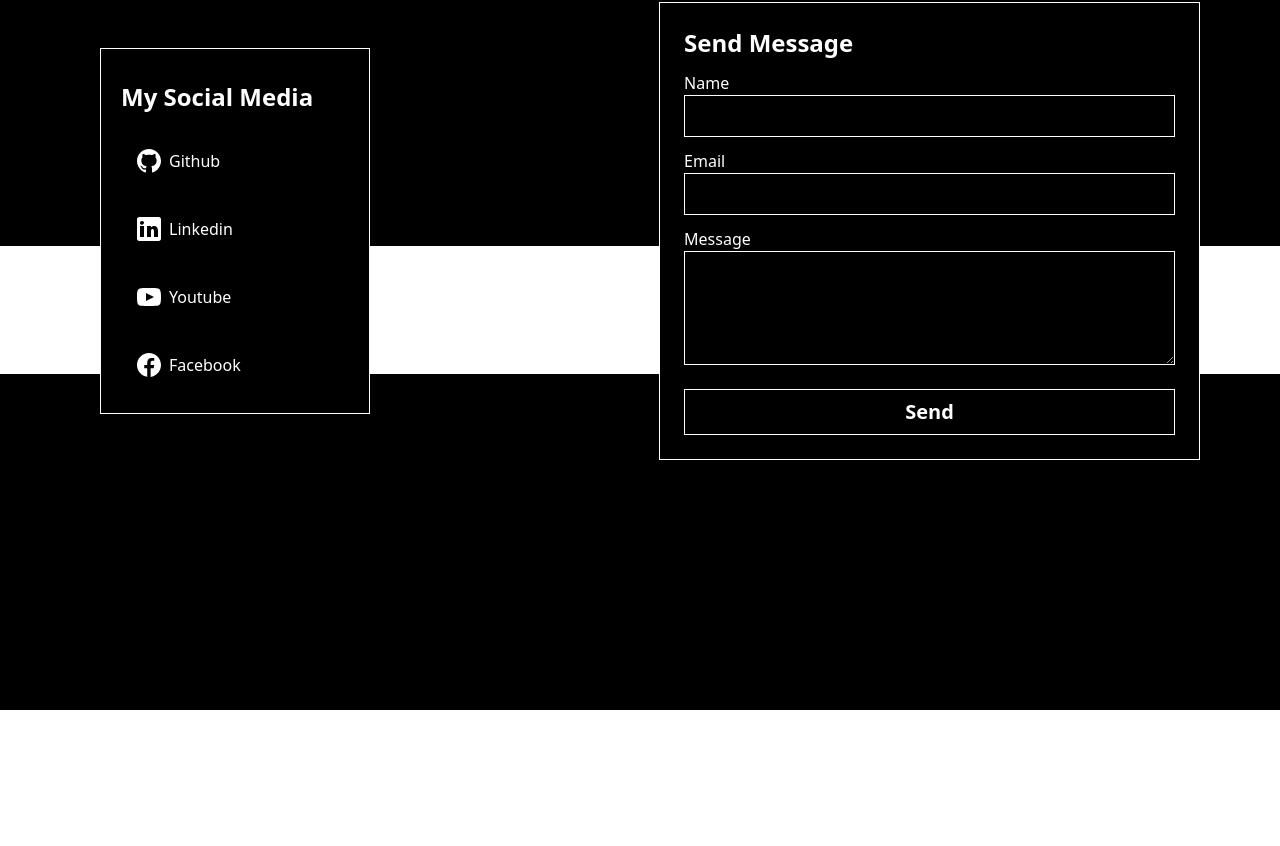
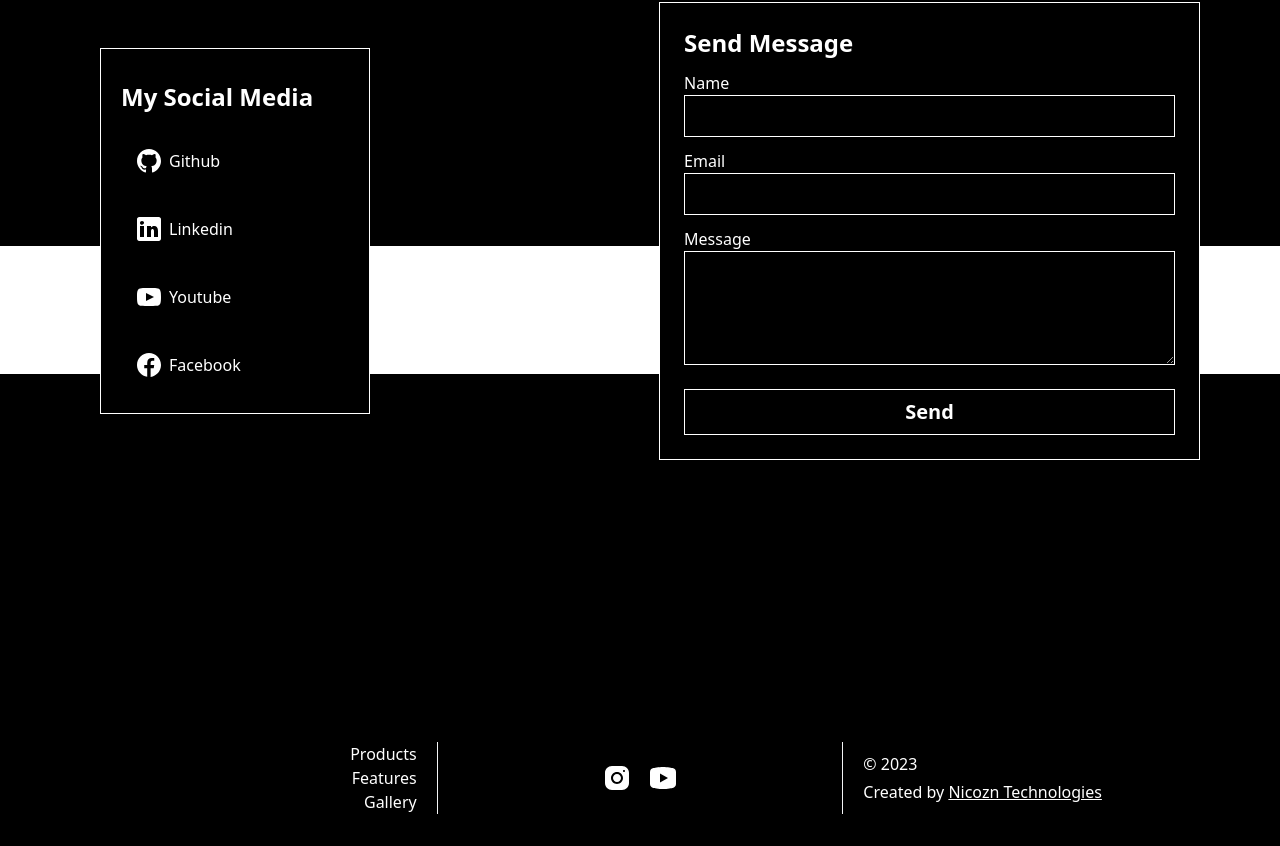
Before and after one commit to GRimAce11/Taponn-Digital, a React (Vite) app: page / in a window 1280 px wide. Shown: the part 2490-3336 px from the top of the page. Before the commit the page ends 3200 px from the top, so only its background shows below. Built offline with nearby package versions, Linux system fonts and the light colour scheme.

Commit message:
footer added

```diff
--- a/src/Global/Footer.jsx
+++ b/src/Global/Footer.jsx
@@ -2,7 +2,67 @@ import React from 'react'
 
 const Footer = () => {
   return (
-    <div>Footer</div>
+    <footer className="px-3 py-8 text-white transition-colors duration-200 overflow-x-hidden bg-black">
+      <div className="flex flex-col">
+        <div className="h-px mx-auto rounded-full md:hidden mt-7 w-11"></div>
+        <div className="flex flex-col mt-4 md:mt-0 md:flex-row">
+          <nav className="flex flex-col items-center justify-center flex-1 border-gray-100 md:items-end md:border-r md:pr-5">
+            <a
+              aria-current="page"
+              href="#"
+              className="hover:text-white"
+            >
+              Products
+            </a>
+            <a
+              aria-current="page"
+              href="#"
+              className="hover:text-white"
+            >
+              Features
+            </a>
+            <a
+              aria-current="page"
+              href="#"
+              className="hover:text-white"
+            >
+              Gallery
+            </a>
+          </nav>
+          <div className="h-px mx-auto mt-4 rounded-full md:hidden w-11"></div>
+          <div className="flex items-center justify-center flex-1 mt-4 border-gray-100 md:mt-0 md:border-r">
+            <a
+              className="hover:text-primary-gray-20"
+              href="#"
+            >
+              <svg xmlns="http://www.w3.org/2000/svg" x="0px" y="0px" width={30} height={30} viewBox="0,0,256,256" style={{ fill: '#000000' }}>
+                <g fill="#ffffff" className='hover:fill-purple-600' fillRule="nonzero" stroke="none" strokeWidth={1} strokeLinecap="butt" strokeLinejoin="miter" strokeMiterlimit={10} strokeDasharray strokeDashoffset={0} fontFamily="none" fontWeight="none" fontSize="none" textAnchor="none" style={{ mixBlendMode: 'normal' }}><g transform="scale(8.53333,8.53333)"><path d="M9.99805,3c-3.859,0 -6.99805,3.14195 -6.99805,7.00195v10c0,3.859 3.14195,6.99805 7.00195,6.99805h10c3.859,0 6.99805,-3.14195 6.99805,-7.00195v-10c0,-3.859 -3.14195,-6.99805 -7.00195,-6.99805zM22,7c0.552,0 1,0.448 1,1c0,0.552 -0.448,1 -1,1c-0.552,0 -1,-0.448 -1,-1c0,-0.552 0.448,-1 1,-1zM15,9c3.309,0 6,2.691 6,6c0,3.309 -2.691,6 -6,6c-3.309,0 -6,-2.691 -6,-6c0,-3.309 2.691,-6 6,-6zM15,11c-2.20914,0 -4,1.79086 -4,4c0,2.20914 1.79086,4 4,4c2.20914,0 4,-1.79086 4,-4c0,-2.20914 -1.79086,-4 -4,-4z" /></g></g>
+              </svg>
+            </a>
+            <a className="ml-4 hover:text-primary-gray-20" href="#">
+              <svg xmlns="http://www.w3.org/2000/svg" x="0px" y="0px" width={30} height={30} viewBox="0,0,256,256" style={{ fill: '#000000' }}>
+                <g fill="#ffffff" className='hover:fill-red-600' fillRule="nonzero" stroke="none" strokeWidth={1} strokeLinecap="butt" strokeLinejoin="miter" strokeMiterlimit={10} strokeDasharray strokeDashoffset={0} fontFamily="none" fontWeight="none" fontSize="none" textAnchor="none" style={{ mixBlendMode: 'normal' }}><g transform="scale(8.53333,8.53333)"><path d="M15,4c-4.186,0 -9.61914,1.04883 -9.61914,1.04883l-0.01367,0.01563c-1.90652,0.30491 -3.36719,1.94317 -3.36719,3.93555v6v0.00195v5.99805v0.00195c0.00384,1.96564 1.4353,3.63719 3.37695,3.94336l0.00391,0.00586c0,0 5.43314,1.05078 9.61914,1.05078c4.186,0 9.61914,-1.05078 9.61914,-1.05078l0.00195,-0.00195c1.94389,-0.30554 3.37683,-1.97951 3.37891,-3.94727v-0.00195v-5.99805v-0.00195v-6c-0.00288,-1.96638 -1.43457,-3.63903 -3.37695,-3.94531l-0.00391,-0.00586c0,0 -5.43314,-1.04883 -9.61914,-1.04883zM12,10.39844l8,4.60156l-8,4.60156z" /></g></g>
+              </svg>
+            </a>
+          </div>
+          <div className="h-px mx-auto mt-4 rounded-full md:hidden w-11 "></div>
+          <div className="flex flex-col items-center justify-center flex-1 mt-7 md:mt-0 md:items-start md:pl-5">
+            <span>© 2023</span>
+            <span className="mt-7 md:mt-1 ">
+              Created by&nbsp;
+              <a
+                className="underline hover:text-primary-gray-20"
+                href="https://nicozn.com/"
+                target='_blank'
+                rel='noreferrer'
+              >
+                Nicozn Technologies
+              </a>
+            </span>
+          </div>
+        </div>
+      </div>
+    </footer>
   )
 }
 
--- a/src/Global/Homepage.jsx
+++ b/src/Global/Homepage.jsx
@@ -3,6 +3,7 @@ import Hero from "../Pages/Hero/Hero"
 import About from '../Pages/About/About'
 import Contact from '../Pages/Contactus/Contact'
 import Pricing from '../Pages/Pricing/Pricing'
+import Footer from './Footer'
 const Homepage = () => {
     return (
         <>
@@ -10,6 +11,7 @@ const Homepage = () => {
             <About />
             <Pricing />
             <Contact />
+            <Footer />
         </>
     )
 }
```
